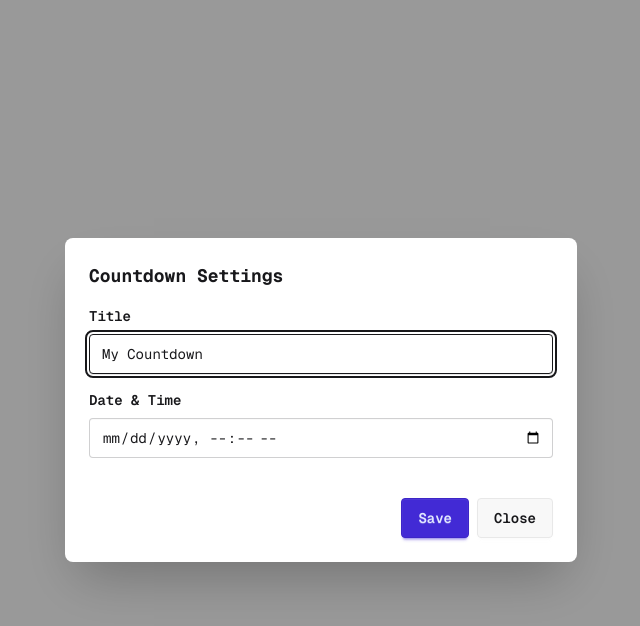
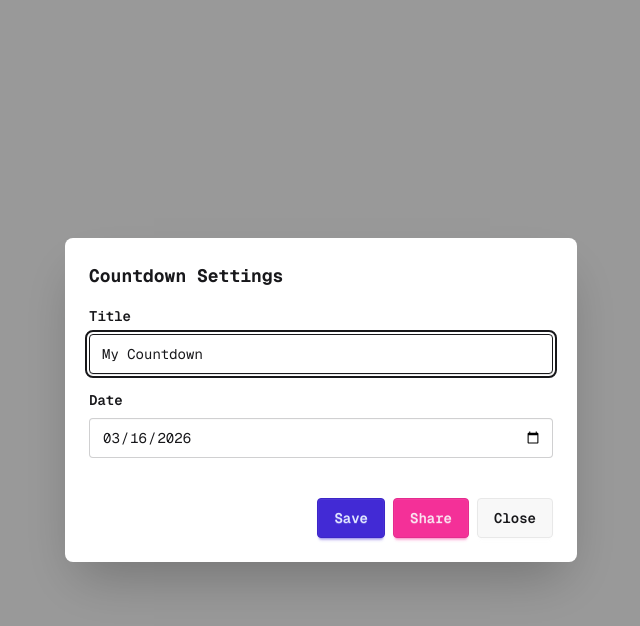
Before and after one commit to hieudoanm/countdown, a Next.js app in the folder packages/app/: page / in a window 1280 px wide. Both pictures are taken after a click on the element "My Countdown". Shown: the top 626 px of the page, without its empty margins (319-959 px from the left). Built offline with nearby package versions, Linux system fonts and the light colour scheme.

Commit message:
add share

```diff
--- a/packages/app/src/pages/_app.tsx
+++ b/packages/app/src/pages/_app.tsx
@@ -18,7 +18,7 @@ const App: FC<AppProps> = ({ Component, pageProps }) => {
   return (
     <>
       <Head>
-        <title>Start</title>
+        <title>Countdown</title>
       </Head>
       <div className={`${geistSans.className} ${geistMono.className}`}>
         <Component {...pageProps} />
--- a/packages/app/src/pages/index.tsx
+++ b/packages/app/src/pages/index.tsx
@@ -1,4 +1,5 @@
 import { NextPage } from 'next';
+import { useRouter } from 'next/router';
 import { useEffect, useState } from 'react';
 
 type TimeLeft = {
@@ -9,29 +10,23 @@ type TimeLeft = {
   seconds: number;
 };
 
-const calculateTimeLeft = (targetDate: Date): TimeLeft => {
-  const now = new Date();
+const diffParts = (from: Date, to: Date): TimeLeft => {
+  const start = new Date(from);
+  const end = new Date(to);
 
-  if (targetDate.getTime() <= now.getTime()) {
-    return { months: 0, days: 0, hours: 0, minutes: 0, seconds: 0 };
-  }
+  let months =
+    (end.getFullYear() - start.getFullYear()) * 12 +
+    (end.getMonth() - start.getMonth());
 
-  // Calculate months difference (calendar‑aware)
-  let months =
-    (targetDate.getFullYear() - now.getFullYear()) * 12 +
-    (targetDate.getMonth() - now.getMonth());
-
-  const tempDate = new Date(now);
+  const tempDate = new Date(start);
   tempDate.setMonth(tempDate.getMonth() + months);
 
-  // If overshoot, step back 1 month
-  if (tempDate > targetDate) {
+  if (tempDate > end) {
     months -= 1;
     tempDate.setMonth(tempDate.getMonth() - 1);
   }
 
-  // Remaining difference after removing months
-  const diff = targetDate.getTime() - tempDate.getTime();
+  const diff = end.getTime() - tempDate.getTime();
 
   const days = Math.floor(diff / (1000 * 60 * 60 * 24));
   const hours = Math.floor((diff / (1000 * 60 * 60)) % 24);
@@ -41,26 +36,68 @@ const calculateTimeLeft = (targetDate: Date): TimeLeft => {
   return { months, days, hours, minutes, seconds };
 };
 
+/* ---------------- Helpers ---------------- */
+
+const getInitialDate = () => {
+  if (typeof window === 'undefined') {
+    return new Date(Date.now() + 7 * 24 * 60 * 60 * 1000);
+  }
+
+  const params = new URLSearchParams(window.location.search);
+  const d = params.get('date');
+
+  return d ? new Date(d) : new Date(Date.now() + 7 * 24 * 60 * 60 * 1000);
+};
+
+const getInitialTitle = () => {
+  if (typeof window === 'undefined') return 'My Countdown';
+
+  const params = new URLSearchParams(window.location.search);
+  return params.get('title') || 'My Countdown';
+};
+
+/* ---------------- Page ---------------- */
+
 const HomePage: NextPage = () => {
-  const [target, setTarget] = useState<Date>(
-    new Date(new Date().getTime() + 7 * 24 * 60 * 60 * 1000)
+  const router = useRouter();
+
+  /* ---------- State (initialized from params) ---------- */
+
+  const [target, setTarget] = useState<Date>(getInitialDate);
+
+  const [title, setTitle] = useState<string>(getInitialTitle);
+
+  const [inputValue, setInputValue] = useState<string>(() =>
+    getInitialDate().toISOString().slice(0, 10)
   );
 
-  const [title, setTitle] = useState<string>('My Countdown');
+  const [titleInput, setTitleInput] = useState<string>(getInitialTitle);
 
-  const [timeLeft, setTimeLeft] = useState<TimeLeft>(calculateTimeLeft(target));
+  const [timeLeft, setTimeLeft] = useState<TimeLeft>(() =>
+    diffParts(new Date(), getInitialDate())
+  );
 
-  const [inputValue, setInputValue] = useState<string>('');
-  const [titleInput, setTitleInput] = useState<string>('My Countdown');
+  const [isPast, setIsPast] = useState(false);
 
-  // Countdown interval
+  /* ---------- Countdown interval ---------- */
+
   useEffect(() => {
     const timer = setInterval(() => {
-      setTimeLeft(calculateTimeLeft(target));
+      const now = new Date();
+
+      if (target <= now) {
+        setIsPast(true);
+        setTimeLeft(diffParts(target, now));
+      } else {
+        setIsPast(false);
+        setTimeLeft(diffParts(now, target));
+      }
     }, 1000);
 
     return () => clearInterval(timer);
   }, [target]);
+
+  /* ---------- UI actions ---------- */
 
   const openModal = () => {
     (
@@ -69,20 +106,54 @@ const HomePage: NextPage = () => {
   };
 
   const handleSetDate = () => {
-    if (inputValue) {
-      setTarget(new Date(inputValue));
-    }
+    if (!inputValue) return;
 
-    setTitle(titleInput || 'My Countdown');
+    const d = new Date(inputValue);
 
-    const modal = document.getElementById(
-      'countdown_modal'
-    ) as HTMLDialogElement;
-    modal?.close();
+    setTarget(d);
+    setTitle(titleInput);
+
+    router.replace(
+      {
+        pathname: router.pathname,
+        query: {
+          date: inputValue,
+          title: titleInput,
+        },
+      },
+      undefined,
+      { shallow: true }
+    );
+
+    (document.getElementById('countdown_modal') as HTMLDialogElement)?.close();
   };
 
+  /* ---------- Share ---------- */
+
+  const handleShare = async () => {
+    const url = new URL(window.location.href);
+
+    url.searchParams.set('date', inputValue);
+    url.searchParams.set('title', titleInput);
+
+    const shareUrl = url.toString();
+
+    if (navigator.share) {
+      await navigator.share({
+        title: titleInput,
+        text: `Countdown: ${titleInput}`,
+        url: shareUrl,
+      });
+    } else {
+      await navigator.clipboard.writeText(shareUrl);
+      alert('Link copied to clipboard!');
+    }
+  };
+
+  /* ---------- Render ---------- */
+
   return (
-    <div className="flex h-screen w-screen flex-col items-center justify-center gap-8">
+    <div className="flex min-h-screen w-screen flex-col items-center justify-center gap-8 p-4">
       {/* Title */}
       <h1
         onClick={openModal}
@@ -90,94 +161,33 @@ const HomePage: NextPage = () => {
         {title}
       </h1>
 
-      {/* Countdown (clickable) */}
+      {/* Past mode */}
+      {isPast && <span className="badge badge-secondary">Since</span>}
+
+      {/* Countdown */}
       <div
         onClick={openModal}
-        className="grid cursor-pointer auto-cols-max grid-flow-col gap-5 text-center">
-        {/* Months */}
-        <div className="flex flex-col">
+        className="grid cursor-pointer grid-cols-2 gap-4 text-center sm:grid-cols-3 md:grid-cols-5">
+        {[
+          ['months', timeLeft.months],
+          ['days', timeLeft.days],
+          ['hours', timeLeft.hours],
+          ['min', timeLeft.minutes],
+          ['sec', timeLeft.seconds],
+        ].map(([label, value]) => (
+          <div key={label} className="flex flex-col">
             <span className="countdown font-mono text-5xl">
               <span
                 style={
-                {
-                  '--value': timeLeft.months,
-                  '--digits': 2,
-                } as React.CSSProperties
+                  { '--value': value, '--digits': 2 } as React.CSSProperties
                 }
                 aria-live="polite">
-              {timeLeft.months}
+                {value}
               </span>
             </span>
-          months
+            {label}
           </div>
-
-        {/* Days */}
-        <div className="flex flex-col">
-          <span className="countdown font-mono text-5xl">
-            <span
-              style={
-                {
-                  '--value': timeLeft.days,
-                  '--digits': 2,
-                } as React.CSSProperties
-              }
-              aria-live="polite">
-              {timeLeft.days}
-            </span>
-          </span>
-          days
-        </div>
-
-        {/* Hours */}
-        <div className="flex flex-col">
-          <span className="countdown font-mono text-5xl">
-            <span
-              style={
-                {
-                  '--value': timeLeft.hours,
-                  '--digits': 2,
-                } as React.CSSProperties
-              }
-              aria-live="polite">
-              {timeLeft.hours}
-            </span>
-          </span>
-          hours
-        </div>
-
-        {/* Minutes */}
-        <div className="flex flex-col">
-          <span className="countdown font-mono text-5xl">
-            <span
-              style={
-                {
-                  '--value': timeLeft.minutes,
-                  '--digits': 2,
-                } as React.CSSProperties
-              }
-              aria-live="polite">
-              {timeLeft.minutes}
-            </span>
-          </span>
-          min
-        </div>
-
-        {/* Seconds */}
-        <div className="flex flex-col">
-          <span className="countdown font-mono text-5xl">
-            <span
-              style={
-                {
-                  '--value': timeLeft.seconds,
-                  '--digits': 2,
-                } as React.CSSProperties
-              }
-              aria-live="polite">
-              {timeLeft.seconds}
-            </span>
-          </span>
-          sec
-        </div>
+        ))}
       </div>
 
       {/* Modal */}
@@ -185,7 +195,7 @@ const HomePage: NextPage = () => {
         <div className="modal-box flex flex-col gap-4">
           <h3 className="text-lg font-bold">Countdown Settings</h3>
 
-          {/* Title Input */}
+          {/* Title input */}
           <div className="flex flex-col gap-2">
             <label className="text-sm font-semibold">Title</label>
             <input
@@ -193,25 +203,30 @@ const HomePage: NextPage = () => {
               className="input input-bordered w-full"
               value={titleInput}
               onChange={(e) => setTitleInput(e.target.value)}
-              placeholder="Countdown title"
             />
           </div>
 
-          {/* Date Input */}
+          {/* Date input */}
           <div className="flex flex-col gap-2">
-            <label className="text-sm font-semibold">Date & Time</label>
+            <label className="text-sm font-semibold">Date</label>
             <input
-              type="datetime-local"
+              type="date"
               className="input input-bordered w-full"
               value={inputValue}
               onChange={(e) => setInputValue(e.target.value)}
             />
           </div>
 
+          {/* Actions */}
           <div className="modal-action">
             <button className="btn btn-primary" onClick={handleSetDate}>
               Save
             </button>
+
+            <button className="btn btn-secondary" onClick={handleShare}>
+              Share
+            </button>
+
             <form method="dialog">
               <button className="btn">Close</button>
             </form>
```
Also changed, not shown: 3 other files (tests, documents, lock files or other folders). Lines whose indentation alone changed are shown as unchanged.
